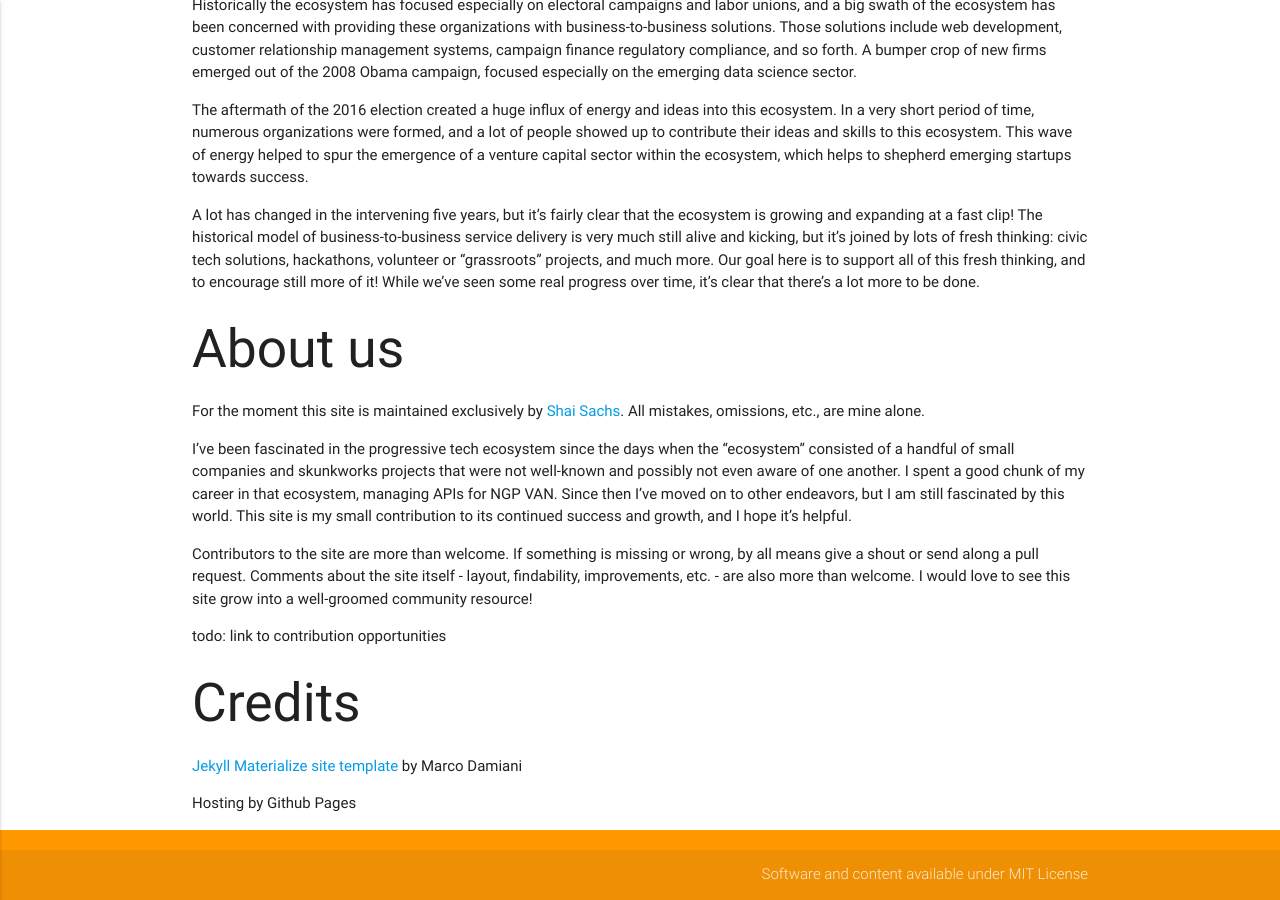
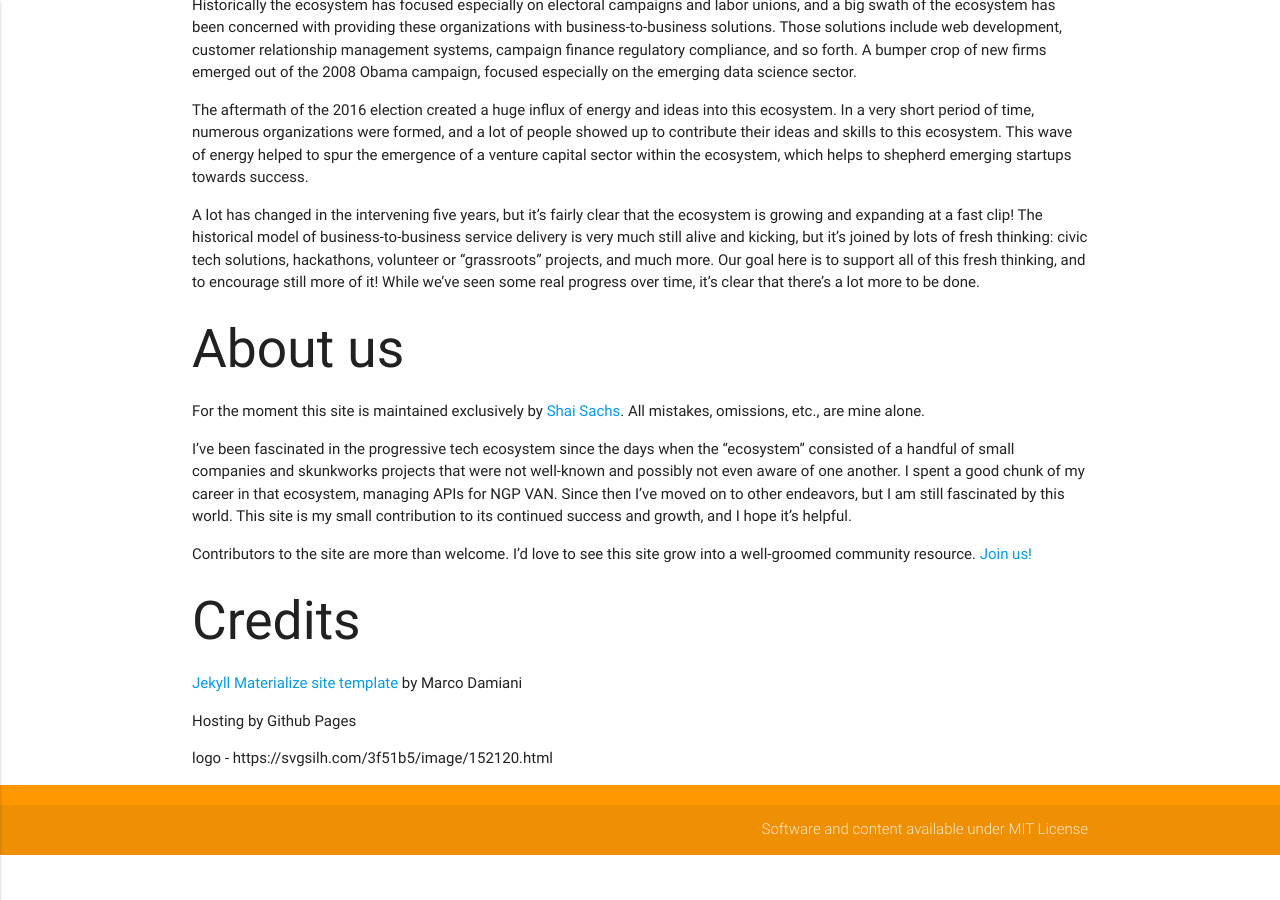
Before and after one commit to shaisachs/progressive-workshop, a Jekyll site: the page built from about.md, in a window 1280 px wide and 900 px high, scrolled down 617 px. Built offline with Jekyll 4.4.1, drawn with Linux system fonts in a browser that asks for light colours; after the commit the page ends 1472 px from its top, so only the background shows below that.

Commit message:
clean up contributions, remove jekyll cache

```diff
--- a/about.md
+++ b/about.md
@@ -23,12 +23,12 @@ For the moment this site is maintained exclusively by [Shai Sachs](https://shais
 
 I've been fascinated in the progressive tech ecosystem since the days when the "ecosystem" consisted of a handful of small companies and skunkworks projects that were not well-known and possibly not even aware of one another. I spent a good chunk of my career in that ecosystem, managing APIs for NGP VAN. Since then I've moved on to other endeavors, but I am still fascinated by this world. This site is my small contribution to its continued success and growth, and I hope it's helpful.
 
-Contributors to the site are more than welcome. If something is missing or wrong, by all means give a shout or send along a pull request. Comments about the site itself - layout, findability, improvements, etc. - are also more than welcome. I would love to see this site grow into a well-groomed community resource!
-
-todo: link to contribution opportunities
+Contributors to the site are more than welcome. I'd love to see this site grow into a well-groomed community resource. [Join us!](join-us)
 
 ## Credits
 
 [Jekyll Materialize site template](https://github.com/macrod68/jekyll-materialize-starter-template) by Marco Damiani
 
 Hosting by Github Pages
+
+logo - https://svgsilh.com/3f51b5/image/152120.html
```
Also changed, not shown: join-us.md (+1 -1 lines).
